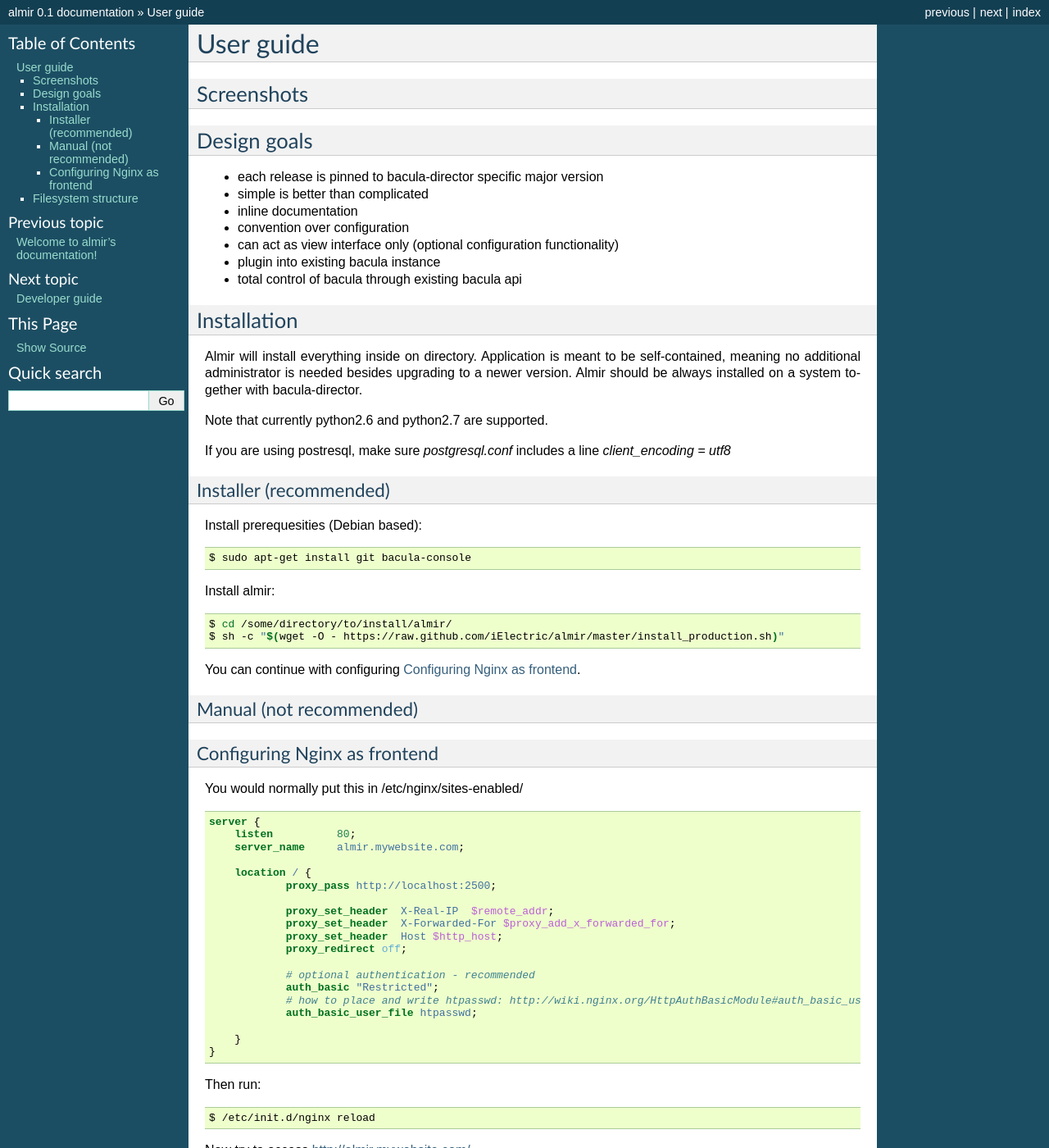
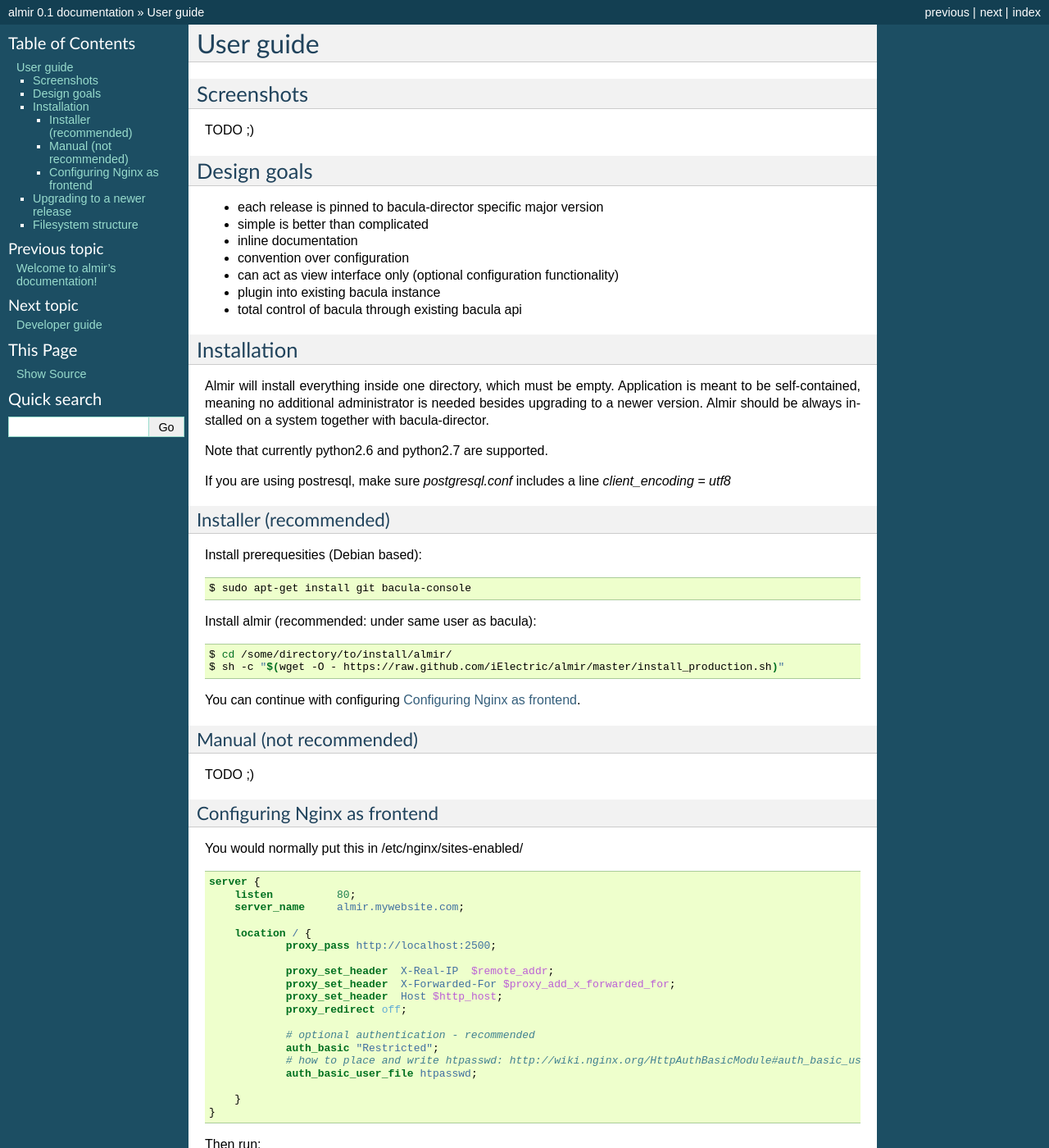
Before and after one commit to domenkozar/almir, a Sphinx documentation site: the page built from docs/source/userguide.rst, in a window 1280 px wide and 1400 px high. Shown: the whole window at 82% size. Built offline with Sphinx 7.4.7, drawn with Linux system fonts in a browser that asks for light colours; some of the changed text lies outside the part shown.

```diff
--- a/docs/source/developer.rst
+++ b/docs/source/developer.rst
@@ -46,6 +46,7 @@ Coding conventions
 * `PEP8 <http://www.python.org/dev/peps/pep-0008/>`_ except for 80 char length rule
 * add changelog, test and documentation with code in commits
 * same applies to javascript
+* jslinted javascript
 
 
 Releasing :mod:`almir`
--- a/docs/source/userguide.rst
+++ b/docs/source/userguide.rst
@@ -6,6 +6,8 @@ User guide
 
 Screenshots
 -----------
+
+TODO ;)
 
 
 Design goals
@@ -23,7 +25,7 @@ Design goals
 Installation
 ------------
 
-Almir will install everything inside on directory. Application is meant to be self-contained,
+Almir will install everything inside one directory, which must be empty. Application is meant to be self-contained,
 meaning no additional administrator is needed besides upgrading to a newer version. Almir should
 be always installed on a system together with bacula-director.
 
@@ -38,7 +40,7 @@ Install prerequesities (Debian based)::
 
     $ sudo apt-get install git bacula-console
 
-Install almir::
+Install almir (recommended: under same user as bacula)::
 
     $ cd /some/directory/to/install/almir/
     $ sh -c "$(wget -O - https://raw.github.com/iElectric/almir/master/install_production.sh)"
@@ -47,6 +49,8 @@ You can continue with configuring :ref:`nginx`.
 
 Manual (not recommended)
 ************************
+
+TODO ;)
 
 .. _nginx:
 
@@ -83,5 +87,12 @@ Then run::
 
 Now try to access http://almir.mywebsite.com/
 
+Upgrading to a newer release
+----------------------------
+
+TODO ;)
+
 Filesystem structure
 --------------------
+
+TODO ;)
```
Also changed, not shown: 4 other files.
